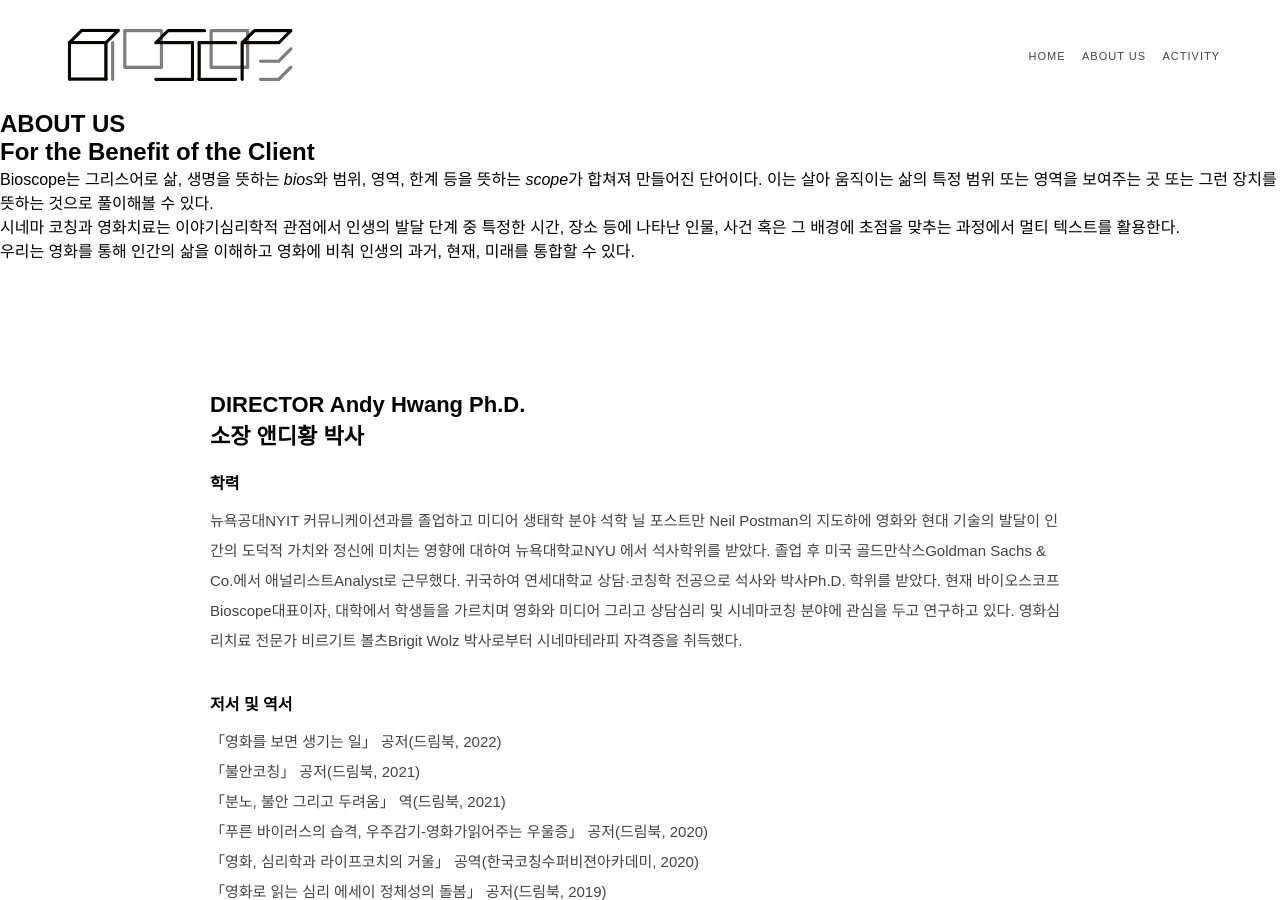
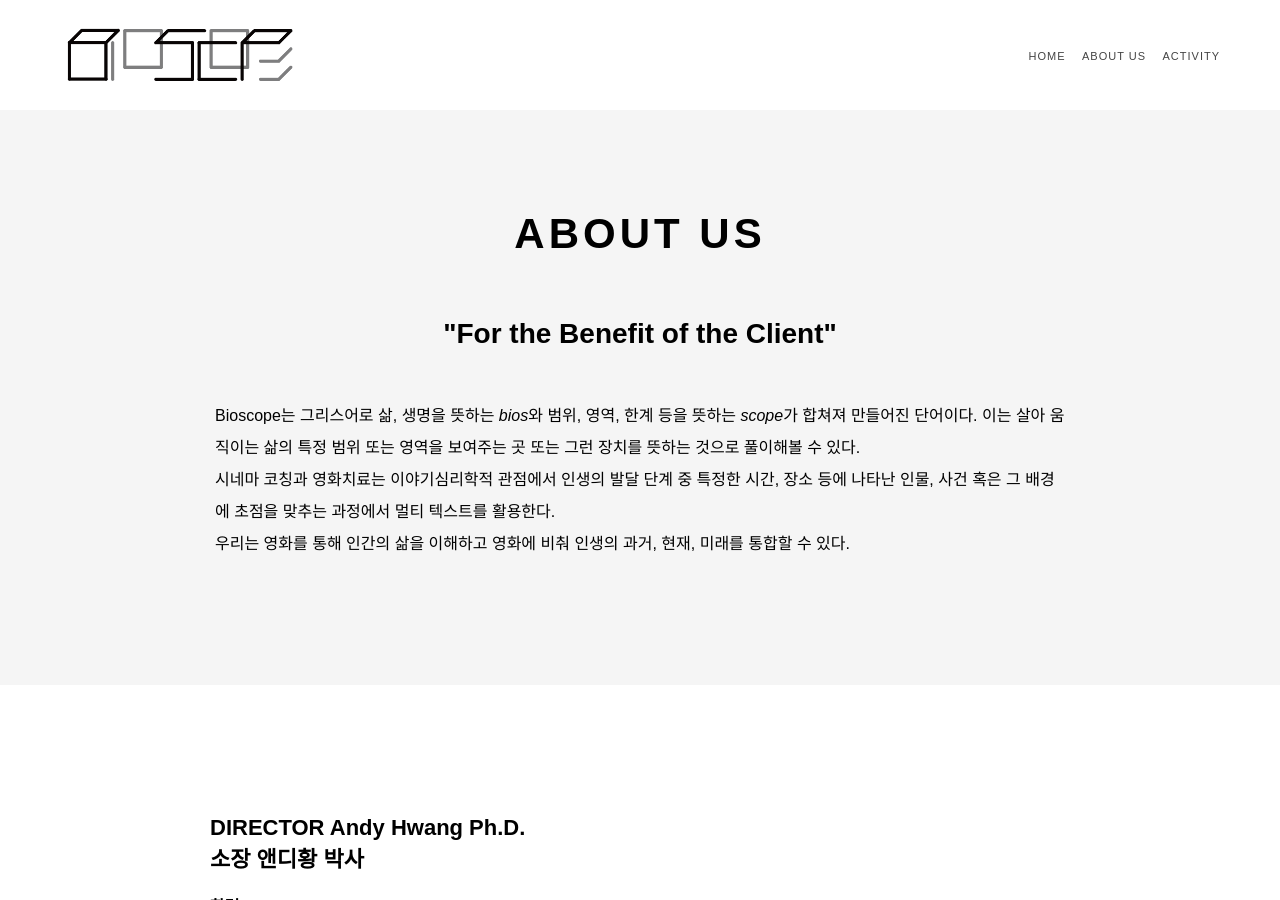
Before and after one commit to bioscope/bioscope, a Jekyll site: the page built from about.md, in a window 1280 px wide and 900 px high. Built offline with Jekyll 4.4.1, drawn with Linux system fonts in a browser that asks for light colours.

Commit message:
Update about.md

```diff
--- a/about.md
+++ b/about.md
@@ -4,12 +4,12 @@ title: About Us
 permalink: /about/
 ---
 
-<section class="about-intro">
+<section class="intro about-page">
 
 
 <h1>ABOUT US</h1>
 
-<h2>For the Benefit of the Client</h2>
+<h2>"For the Benefit of the Client"</h2>
 
 <p>
 Bioscope는 그리스어로 삶, 생명을 뜻하는 <i>bios</i>와 범위, 영역, 한계 등을 뜻하는 <i>scope</i>가 합쳐져 만들어진 단어이다.
```
